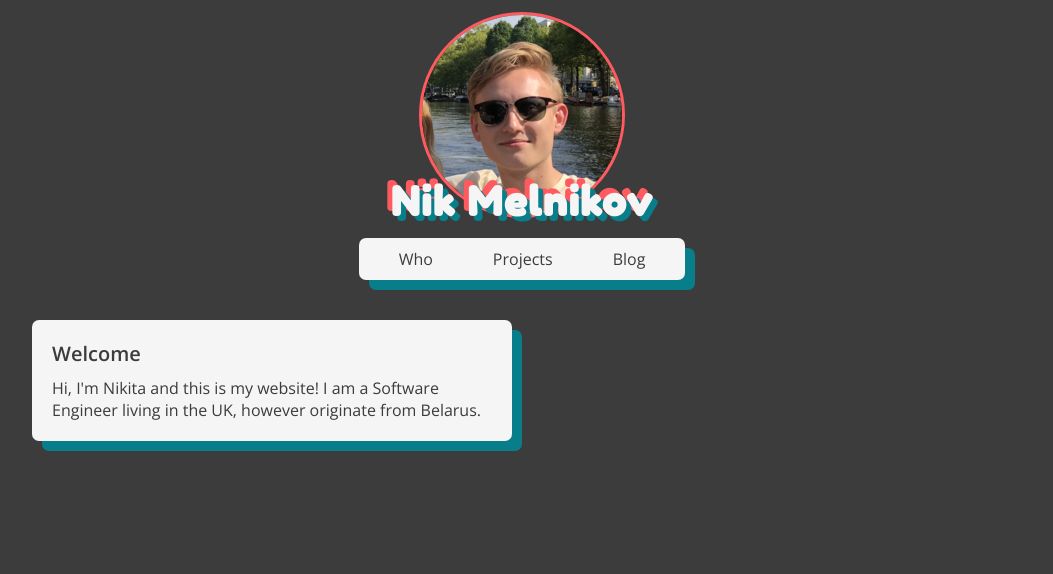
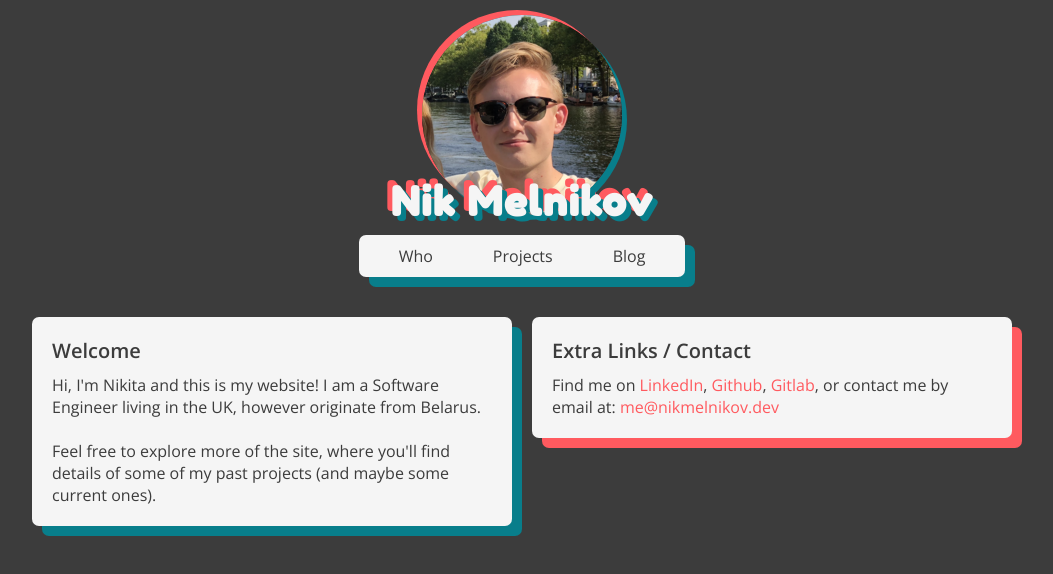
Before and after one commit to Nikym/personal-site, a Gatsby site: page / in a window 1280 px wide. Shown: the whole page, without its empty margins (118-1171 px from the left). Built offline with nearby package versions, Linux system fonts and the light colour scheme; Gatsby itself is replaced by a stand-in of ours.

Commit message:
added extra header styling and contact panel

```diff
--- a/src/components/Header/Header.jsx
+++ b/src/components/Header/Header.jsx
@@ -16,7 +16,7 @@ const useStyles = makeStyles((theme) => ({
   heading: {
     display: 'flex',
     justifyContent: 'center',
-    marginTop: '12px',
+    marginTop: '15px',
   },
   title: {
     ...theme.typography.h1,
@@ -29,7 +29,8 @@ const useStyles = makeStyles((theme) => ({
     borderRadius: '50%',
     width: '200px',
     marginBottom: '20px',
-    border: `3px solid ${theme.palette.colors.coreRed}`,
+    // border: `3px solid ${theme.palette.colors.coreRed}`,
+    boxShadow: `5px 5px 0px 0px ${theme.palette.colors.coreTeal}, -5px -5px 0px 0px ${theme.palette.colors.coreRed}`,
   },
   nav: {
     display: 'flex',
--- a/src/pages/index.jsx
+++ b/src/pages/index.jsx
@@ -4,7 +4,21 @@ import Typography from '@material-ui/core/Typography';
 import Panel, { PanelBody, PanelHeader } from '../components/Panel/Panel';
 import { makeStyles } from '@material-ui/core/styles';
 
-const IndexPage = () => (
+const useStyles = makeStyles((theme) => ({
+  link: {
+    // color: theme.palette.colors.coreGrey,
+    color: theme.palette.colors.coreRed,
+    textDecoration: 'none',
+    // '&:hover': {
+    //   color: theme.palette.colors.coreRed,
+    // },
+  }
+}));
+
+const IndexPage = () => {
+  const classes = useStyles();
+
+  return (
     <Grid container spacing={5}>
       <Grid item md={6} xs={12}>
         <Panel panelid="about-panel">
@@ -13,11 +27,42 @@ const IndexPage = () => (
             <Typography variant="body1">
               Hi, I'm Nikita and this is my website! I am a Software Engineer living in the UK,
               however originate from Belarus.
+              <br/><br/>
+              Feel free to explore more of the site, where you'll find details of some of my
+              past projects (and maybe some current ones).
             </Typography>
+          </PanelBody>
+        </Panel>
+      </Grid>
+      <Grid item md={6} xs={12}>
+        <Panel panelid="contact-panel" color="red">
+          <PanelHeader>Extra Links / Contact</PanelHeader>
+          <PanelBody>
+            <Typography variant="body1">
+              Find me on <a href="https://www.linkedin.com/in/nikmelnikov/" className={classes.link}>LinkedIn</a>{', '}
+              <a href="https://github.com/Nikym" className={classes.link}>Github</a>{', '}
+              <a href="https://gitlab.com/nik_" className={classes.link}>Gitlab</a>
+              {', or contact me by email at: '}
+              <a href="mailto:me@nikmelnikov.dev" className={classes.link}>
+                me@nikmelnikov.dev
+              </a>
+            </Typography>
+            {/* <br/>
+            <Typography variant="body1">
+              {'Contact me by email: '}
+              <a href="mailto:me@nikmelnikov.dev" className={classes.link}>
+                me@nikmelnikov.dev
+              </a>
+            </Typography>
+            <br/>
+            <Typography variant="body1">
+              Check out my <a href="#" className={classes.link}>Github</a> and <a href="#" className={classes.link}>Gitlab</a>.
+            </Typography> */}
           </PanelBody>
         </Panel>
       </Grid>
     </Grid>
   )
+}
 
 export default IndexPage
```
Lines whose indentation alone changed are shown as unchanged.
